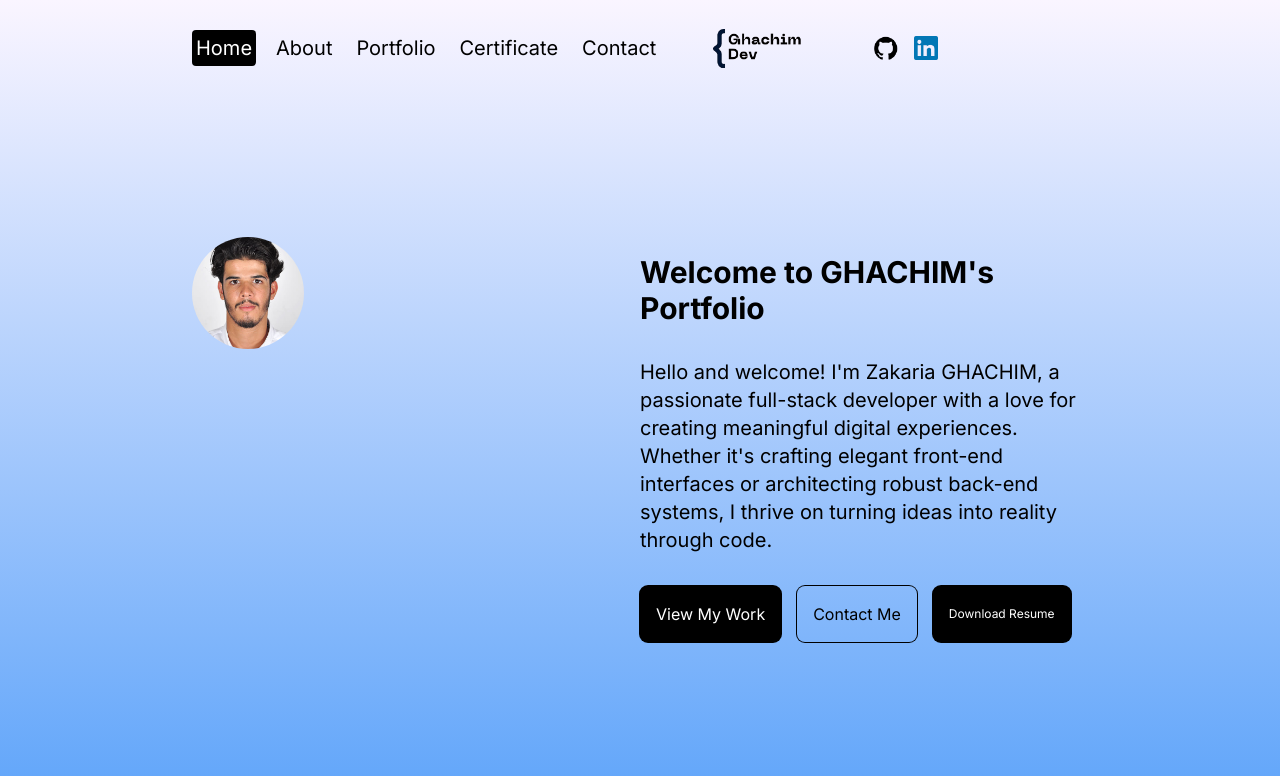
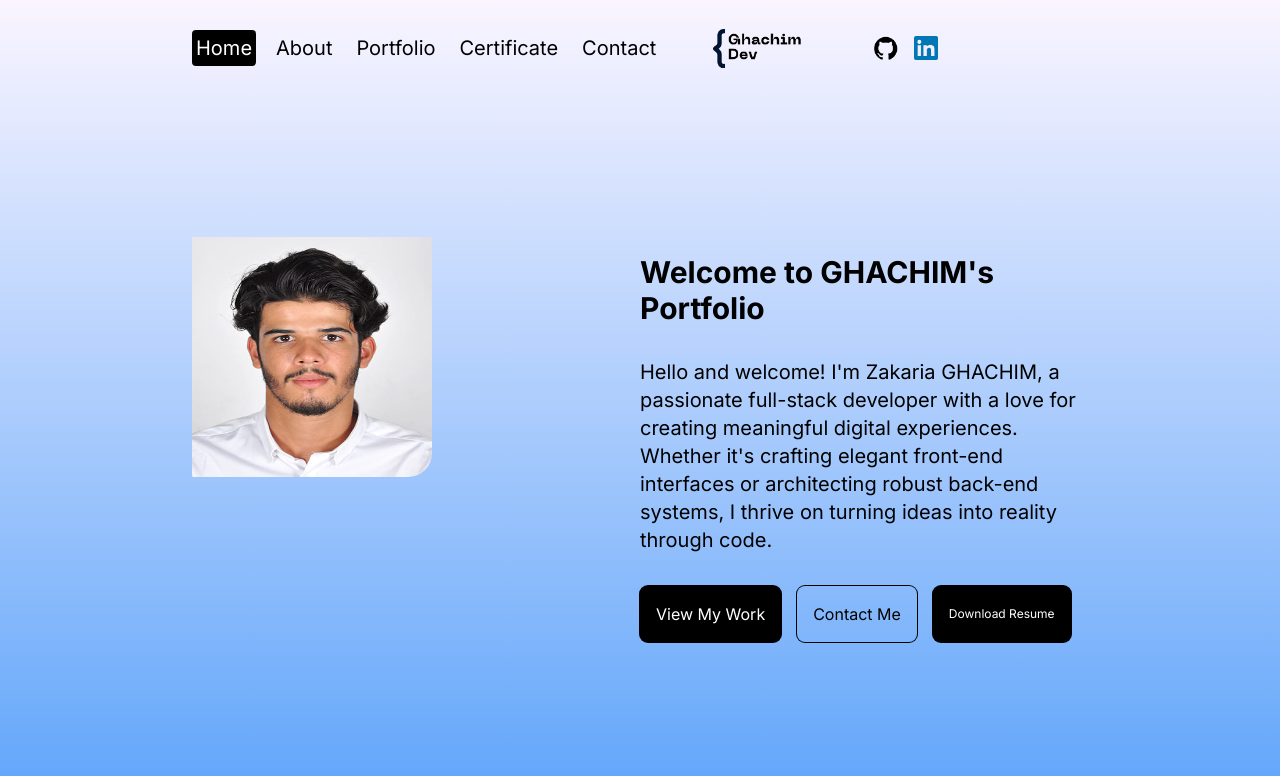
Before and after one commit to theziko1/Ghachim-Portfolio, a Next.js app: page / in a window 1280 px wide. Shown: the top 776 px of the page. Built offline with nearby package versions, Linux system fonts and the light colour scheme.

Commit message:
Update profil image

```diff
--- a/src/app/page.tsx
+++ b/src/app/page.tsx
@@ -17,7 +17,7 @@ export default function Home() {
       <div className=" h-full flex flex-col overflow-hidden lg:flex-row px-4 sm:px-8 md:px-12 lg:px-20 xl:px-48">
         {/* IMAGE CONTAINER */}
         <div className="w-1/2 h-1/3 left-[20%] lg:left-0   lg:h-full relative  lg:top-[20%]">
-        <Image src="/profil.jpg" alt="profil" width={112}  height={112} className="w-28 h-28 rounded-full object-cover"  />
+        <Image src="/profil.jpg"  alt="profil" width={200} height={200}  className="w-60 h-60 rounded-ee-3xl "  />
         </div>
 
         {/* TEXT CONTAINER */}
```
